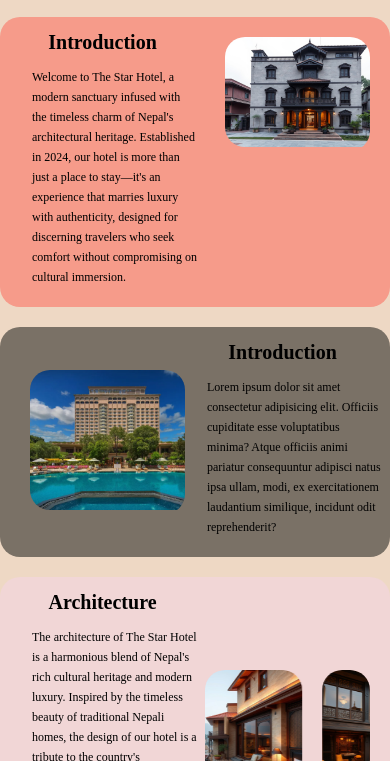
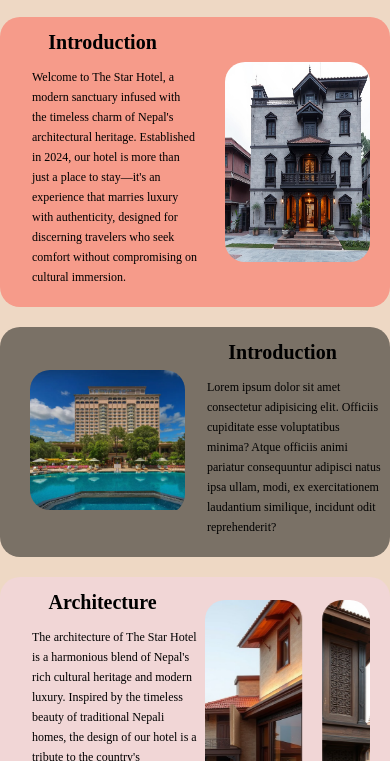
Before and after one commit to BisheshSubba/starhotel, a plain HTML site: page index.html in a window 390 px wide. Shown: the part 83-844 px from the top of the page. Drawn offline with Linux system fonts and the light colour scheme.

Commit message:
updated css

```diff
--- a/rooms.css
+++ b/rooms.css
@@ -52,6 +52,7 @@ h1{
         align-content: center;
         height: 100px;
         width: 100px;
+        object-fit: contain;
         border-radius: 5px;
     }
     .room a{
--- a/star.css
+++ b/star.css
@@ -209,7 +209,7 @@ img{
     height: 50px;
     width: 50px;
 }
-@media only screen and (max-width:412px) {
+@media only screen and (max-width:431px) {
     .head {
         display: flex;
         justify-content: space-between;
@@ -328,7 +328,8 @@ img{
     }
     .imgcon{
         flex: 1;
-        height: 100%;
+        align-self: center;
+        height: 200px;
         padding: 0;
         border-radius: 20px;
     }
@@ -340,11 +341,11 @@ img{
         height: 100%;
         width: 100%;
         border-radius: 20px;
-        object-fit: cover;
+        object-fit: fill;
     }
     .slider {
         flex: 1;
-        height: 100%;
+        height: 250px;
         overflow: hidden;
         border-radius: 20px;
         margin-left: 20px;
```
